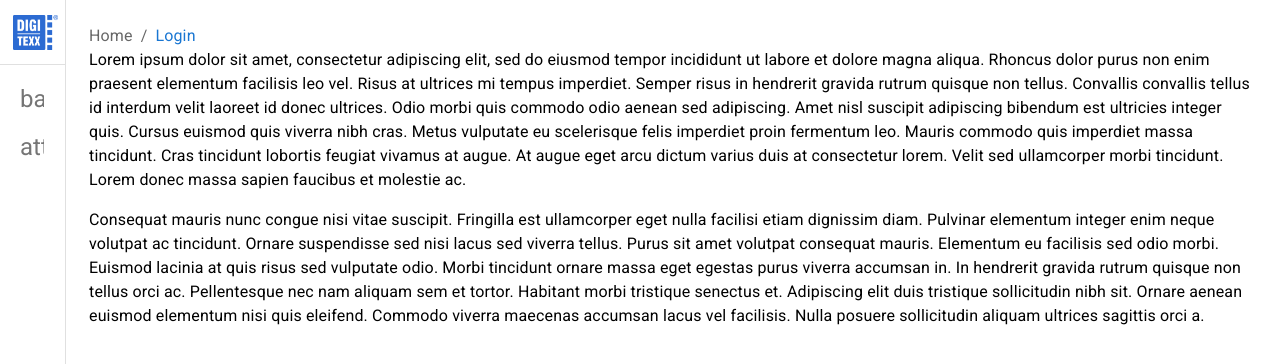
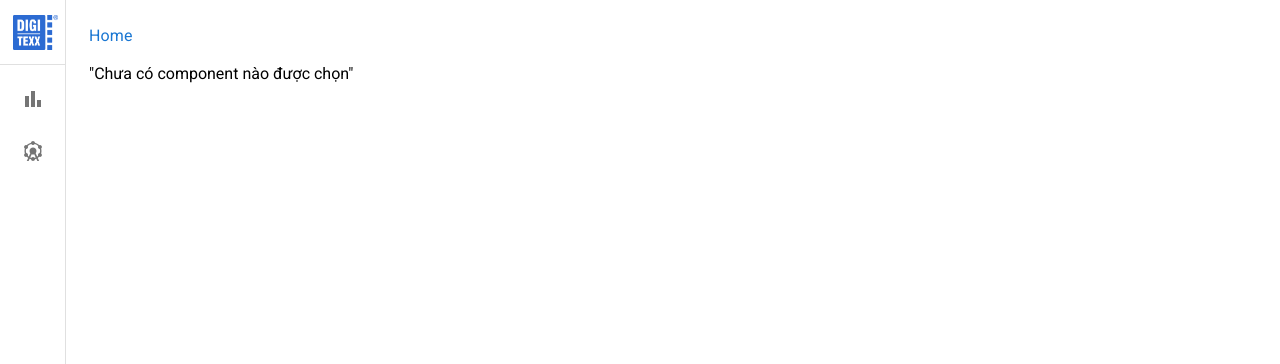
Before and after one commit to lhmkhang/operation-daily-plan, a Next.js app: page / in a window 1280 px wide. Shown: the top 364 px of the page. Built offline with nearby package versions, Linux system fonts and the light colour scheme.

Commit message:
Complete Navbar

```diff
--- a/app/page.tsx
+++ b/app/page.tsx
@@ -1,57 +1,37 @@
 'use client'
 import * as React from 'react';
-import { BreadCrumb, NavBar } from '@/components';
+import { BreadCrumb, NavBar, Report, LuckyWheel } from '@/components';
+import { BreadcrumbObject } from '@/components/base/BreadCrumb';
 import { styled, useTheme, Theme, CSSObject } from '@mui/material/styles';
 import { Box, Typography } from '@mui/material';
 
+
 export default function MiniDrawer() {
     const theme = useTheme();
+    const [arrBreadcrumb, setArrBreadcrumb] = React.useState<BreadcrumbObject[]>([{ name: 'Home', href: '/' }]);
+    const [selectedComponent, setSelectedComponent] = React.useState<string>('');
 
-    const arrBreadcrumb = [
-        {
-            name: "Home",
-            href: "/"
-        },
-        {
-            name: "Login",
-            href: "/login"
+    const renderComponent = () => {
+        switch (selectedComponent) {
+            case "report":
+                return <Report />
+            case "lucky_wheel":
+                return <LuckyWheel />
+            default:
+                return <p>"Chưa có component nào được chọn"</p>
         }
-    ]
+    }
 
     return (
         <Box sx={{ display: 'flex' }}>
-            <NavBar />
+            <NavBar selectedComponent={setSelectedComponent} />
             <Box component="main" sx={{ flexGrow: 1, p: 3 }}>
                 <div className='flex items-center justify-start'>
                     <BreadCrumb key={"breadcrumb"} items={arrBreadcrumb} />
                 </div>
-                <Typography paragraph>
-                    Lorem ipsum dolor sit amet, consectetur adipiscing elit, sed do eiusmod
-                    tempor incididunt ut labore et dolore magna aliqua. Rhoncus dolor purus non
-                    enim praesent elementum facilisis leo vel. Risus at ultrices mi tempus
-                    imperdiet. Semper risus in hendrerit gravida rutrum quisque non tellus.
-                    Convallis convallis tellus id interdum velit laoreet id donec ultrices.
-                    Odio morbi quis commodo odio aenean sed adipiscing. Amet nisl suscipit
-                    adipiscing bibendum est ultricies integer quis. Cursus euismod quis viverra
-                    nibh cras. Metus vulputate eu scelerisque felis imperdiet proin fermentum
-                    leo. Mauris commodo quis imperdiet massa tincidunt. Cras tincidunt lobortis
-                    feugiat vivamus at augue. At augue eget arcu dictum varius duis at
-                    consectetur lorem. Velit sed ullamcorper morbi tincidunt. Lorem donec massa
-                    sapien faucibus et molestie ac.
-                </Typography>
-                <Typography paragraph>
-                    Consequat mauris nunc congue nisi vitae suscipit. Fringilla est ullamcorper
-                    eget nulla facilisi etiam dignissim diam. Pulvinar elementum integer enim
-                    neque volutpat ac tincidunt. Ornare suspendisse sed nisi lacus sed viverra
-                    tellus. Purus sit amet volutpat consequat mauris. Elementum eu facilisis
-                    sed odio morbi. Euismod lacinia at quis risus sed vulputate odio. Morbi
-                    tincidunt ornare massa eget egestas purus viverra accumsan in. In hendrerit
-                    gravida rutrum quisque non tellus orci ac. Pellentesque nec nam aliquam sem
-                    et tortor. Habitant morbi tristique senectus et. Adipiscing elit duis
-                    tristique sollicitudin nibh sit. Ornare aenean euismod elementum nisi quis
-                    eleifend. Commodo viverra maecenas accumsan lacus vel facilisis. Nulla
-                    posuere sollicitudin aliquam ultrices sagittis orci a.
-                </Typography>
+                <div className='container'>
+                    {renderComponent()}
+                </div>
             </Box>
         </Box>
     );
--- a/components/base/BreadCrumb.tsx
+++ b/components/base/BreadCrumb.tsx
@@ -1,13 +1,13 @@
 import { Breadcrumbs, Link } from '@mui/material'
 import React from 'react'
 
-interface BreadcrumObject {
+export interface BreadcrumbObject {
     name: string;
     href: string;
 }
 
 type Props = {
-    items: BreadcrumObject[]
+    items: BreadcrumbObject[]
 }
 
 const BreadCrumb = (props: Props) => {
--- /dev/null
+++ b/components/base/Icons.tsx
@@ -0,0 +1,16 @@
+import React from 'react'
+import * as Icons from '@mui/icons-material'
+
+type IconNames = keyof typeof Icons;
+type IconProps = {
+    iconName: string
+}
+
+const IconComponent = (props: IconProps) => {
+
+    const IconName = props.iconName as IconNames;
+    const Icon = Icons[IconName];
+    return <Icon />
+}
+
+export default IconComponent
--- /dev/null
+++ b/components/base/LuckyWheel.tsx
@@ -0,0 +1,11 @@
+import React from 'react'
+
+type Props = {}
+
+const LuckyWheel = (props: Props) => {
+    return (
+        <div>LuckyWheel</div>
+    )
+}
+
+export default LuckyWheel
--- a/components/base/NavBar.tsx
+++ b/components/base/NavBar.tsx
@@ -1,8 +1,7 @@
 import React, { Component, ReactHTMLElement } from 'react'
 import { styled, useTheme, Theme, CSSObject } from '@mui/material/styles';
 import { Divider, List, ListItem, ListItemButton, ListItemIcon, ListItemText, Icon, Drawer as MuiDrawer } from '@mui/material'
-import BarChartIcon from '@mui/icons-material/BarChart';
-import AttractionsIcon from '@mui/icons-material/Attractions';
+import Icons from '@/components/base/Icons'
 import Image from 'next/image';
 import logoBlue from '@/public/img/logoBlue.png'
 
@@ -13,18 +12,19 @@ type NavbarItem = {
 }
 
 type Props = {
-    navbarItems?: NavbarItem[]
+    navbarItems?: NavbarItem[],
+    selectedComponent: (key: string) => void
 }
 
 const listNavItems = [
     {
         itemName: "Report",
-        itemIcon: "bar_chart",
+        itemIcon: "BarChart",
         itemComponent: "report"
     },
     {
         itemName: "Lucky Wheel",
-        itemIcon: "attractions",
+        itemIcon: "Attractions",
         itemComponent: "lucky_wheel"
     }
 ]
@@ -82,8 +82,9 @@ const NavBar = (props: Props) => {
     const [open, setOpen] = React.useState(false);
     const [activeComponent, setActiveComponent] = React.useState("");
 
-    const handleClick = (value: string) => {
-        setActiveComponent(value);
+    const handleClick = (name: string) => {
+        setActiveComponent(name);
+        props.selectedComponent(name);
     }
 
     return (
@@ -100,16 +101,32 @@ const NavBar = (props: Props) => {
                 </div>
             </DrawerHeader>
             <Divider />
-            <List>
+            <List
+                className='flex flex-col items-center'>
                 {listNavItems.map((obj, index) => (
-                    <ListItem key={obj.itemName} disablePadding className='block' onClick={() => handleClick(obj.itemName)}>
+                    <ListItem
+                        key={obj.itemName}
+                        disablePadding
+                        className={`block w-45/50 my-0.5 rounded ${activeComponent == obj.itemComponent ? "bg-primary_blur" : ""}`}
+                        onClick={() => handleClick(obj.itemComponent)}
+                    >
                         <ListItemButton
                             sx={{
                                 minHeight: 48,
                                 justifyContent: open ? 'initial' : 'center',
                                 px: 2.5,
+                                position: 'relative',
+                                '&::before': {
+                                    position: 'absolute',
+                                    content: '""',
+                                    display: 'block',
+                                    height: '100%',
+                                    width: '0.25rem',
+                                    right: '-12px',
+                                    borderRadius: '.375rem 0 0 .375rem'
+                                }
                             }}
-                            className=''
+                            className={`${activeComponent == obj.itemComponent || open ? "before:bg-primary" : "before:content-none"}`}
                         >
                             <ListItemIcon
                                 sx={{
@@ -117,15 +134,25 @@ const NavBar = (props: Props) => {
                                     mr: open ? 3 : 'auto',
                                     justifyContent: 'center',
                                 }}
+                                className={`${activeComponent == obj.itemComponent ? "text-white" : ""}`}
                             >
-                                <Icon>{obj.itemIcon}</Icon>
+                                <Icons iconName={obj.itemIcon} />
                             </ListItemIcon>
-                            <ListItemText primary={obj.itemName} sx={{ opacity: open ? 1 : 0 }} />
+                            <ListItemText
+                                primary={obj.itemName}
+                                sx={{ opacity: open ? 1 : 0, }}
+                                primaryTypographyProps={{
+                                    sx: {
+                                        color: `${activeComponent == obj.itemName ? "white" : "rgba(0, 0, 0, 0.54)"}`,
+                                        fontWeight: 600
+                                    }
+                                }}
+                            />
                         </ListItemButton>
                     </ListItem>
                 ))}
             </List>
-        </Drawer>
+        </Drawer >
     )
 }
 
--- /dev/null
+++ b/components/base/Report.tsx
@@ -0,0 +1,11 @@
+import React from 'react'
+
+type Props = {}
+
+const Report = (props: Props) => {
+    return (
+        <div>Report</div>
+    )
+}
+
+export default Report
--- /dev/null
+++ b/components/helpers/fetch.js
@@ -0,0 +1 @@
+import axios from "axios";
--- a/components/index.ts
+++ b/components/index.ts
@@ -1,7 +1,11 @@
 import BreadCrumb from "./base/BreadCrumb";
 import NavBar from "./base/NavBar";
+import Report from "./base/Report";
+import LuckyWheel from "./base/LuckyWheel";
 
 export {
     BreadCrumb,
-    NavBar
+    NavBar,
+    Report,
+    LuckyWheel
 }
--- a/tailwind.config.ts
+++ b/tailwind.config.ts
@@ -17,8 +17,13 @@ const config: Config = {
         'gradient-conic':
           'conic-gradient(from 180deg at 50% 50%, var(--tw-gradient-stops))',
       },
+      width: {
+        '45/50': '90%'
+      },
       colors: {
+        gray_default: 'rgba(0, 0, 0, 0.54)',
         primary: '#306bd1',
+        primary_blur: '#659af0',
         primary_shade: '#768CB1',
         background_blur: 'rgba(170,209,237,0.91)'
       },
```
